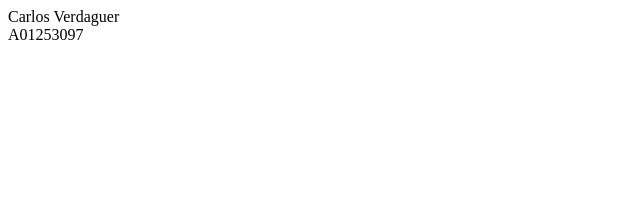
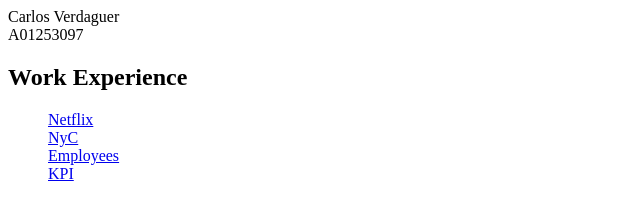
Before and after one commit to CarlosVerdaguer/CarlosVerdaguer.github.io, a plain HTML site: page index.html in a window 1280 px wide. Shown: the whole page, without its empty margins (0-640 px from the left). Drawn offline with Linux system fonts and the light colour scheme.

Commit message:
Se agrega el sitio personal

```diff
--- a/index.html
+++ b/index.html
@@ -2,5 +2,14 @@
     <body>
         Carlos Verdaguer <br>
         A01253097
+        <div class = "WE">
+            <h2 class="title1">Work Experience</h2>
+            <ul>
+                <il><a href="https://github.com/CarlosVerdaguer/Netflix-CDVG.git"> Netflix<br></a></il>
+                <il><a href="https://github.com/CarlosVerdaguer/NyC-CDVG.git"> NyC<br></a></il>
+                <il><a href="https://github.com/CarlosVerdaguer/Employees-CDVG.git"> Employees<br></a></il>
+                <il><a href="https://github.com/CarlosVerdaguer/KPI-CDVG.git"> KPI<br></a></il>
+            </ul>
+        </div>
     </body>
 </html>
```
